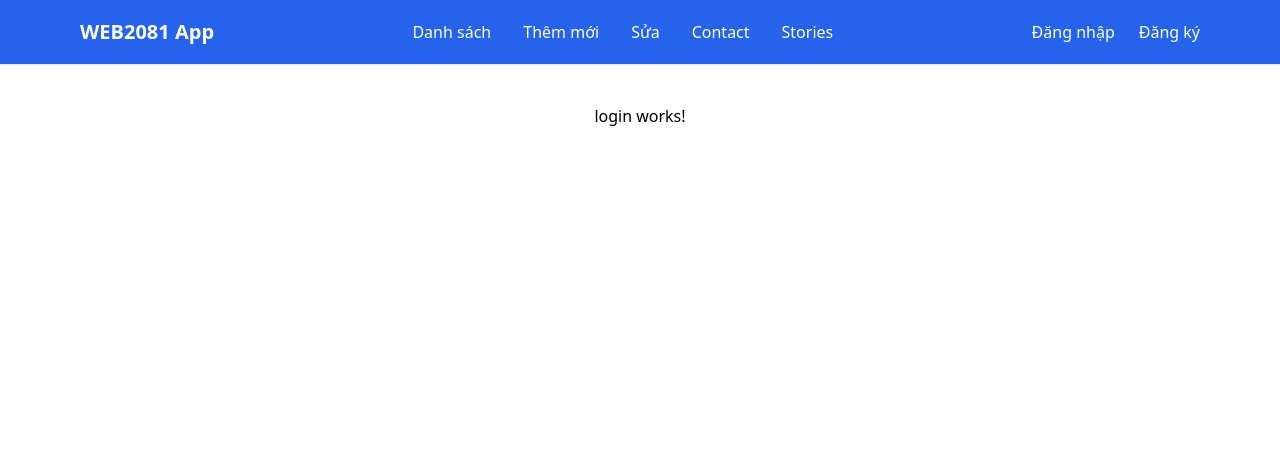
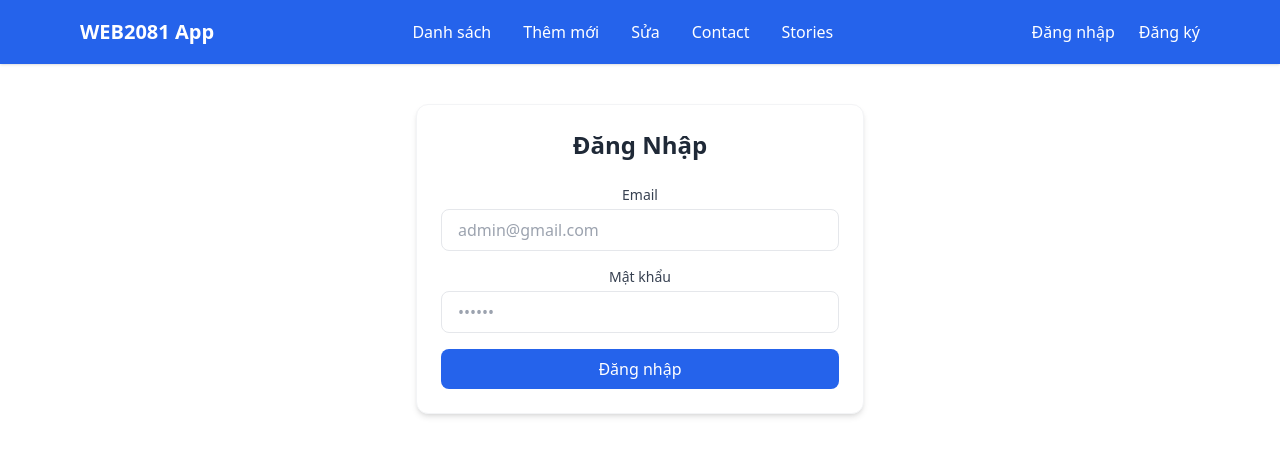
Before and after one commit to dangviet289/fe1-web2081-summer26-main, an Angular app: page /login in a window 1280 px wide. Shown: the top 456 px of the page. Built offline with nearby package versions, Linux system fonts and the light colour scheme.

Commit message:
Bài lab8

```diff
--- a/src/app/app.config.ts
+++ b/src/app/app.config.ts
@@ -1,11 +1,14 @@
-import {
-  ApplicationConfig,
-  provideBrowserGlobalErrorListeners,
-} from '@angular/core';
+import { ApplicationConfig, provideZoneChangeDetection } from '@angular/core'; // <-- Import đúng hàm này
 import { provideRouter } from '@angular/router';
-import { provideHttpClient } from "@angular/common/http";
+import { provideHttpClient, withInterceptors } from '@angular/common/http';
+
 import { routes } from './app.routes';
+import { authInterceptor } from './services/auth.interceptor';
 
 export const appConfig: ApplicationConfig = {
-  providers: [provideBrowserGlobalErrorListeners(), provideRouter(routes), provideHttpClient()],
+  providers: [
+    provideZoneChangeDetection({ eventCoalescing: true }),
+    provideRouter(routes),
+    provideHttpClient(withInterceptors([authInterceptor]))
+  ]
 };
--- a/src/app/app.routes.ts
+++ b/src/app/app.routes.ts
@@ -9,6 +9,9 @@ import { EditStory } from './pages/edit-story/edit-story';
 import { Register } from './pages/register/register';
 import { Login } from './pages/login/login';
 
+import { authGuard, guestGuard } from './guards/auth.guard';
+
+
 export const routes: Routes = [
   { path: '', component: Home },
   { path: 'about', component: About },
@@ -19,4 +22,7 @@ export const routes: Routes = [
   { path: 'edit-story/:id', component: EditStory},
   { path: 'register', component: Register},
   { path: 'login', component: Login},
+  { path: '', component: Home, canActivate: [authGuard] },
+  { path: 'login', component: Login, canActivate: [guestGuard] },
+  { path: '**', redirectTo: '' }
 ];
--- /dev/null
+++ b/src/app/guards/auth.guard.ts
@@ -0,0 +1,31 @@
+import { inject } from '@angular/core';
+import { Router, CanActivateFn } from '@angular/router';
+import { AuthService } from './.././services/auth';
+
+// Guard chặn chưa login (dùng cho trang bảo mật như Trang chủ)
+export const authGuard: CanActivateFn = (route, state) => {
+  const authService = inject(AuthService);
+  const router = inject(Router);
+
+  if (authService.isLoggedIn()) {
+    return true; // Cho phép vào
+  }
+
+  // Chưa login -> đá về trang login
+  router.navigateByUrl('/login');
+  return false;
+};
+
+// Guard chặn đã login rồi (dùng cho trang login)
+export const guestGuard: CanActivateFn = (route, state) => {
+  const authService = inject(AuthService);
+  const router = inject(Router);
+
+  if (!authService.isLoggedIn()) {
+    return true; // Chưa login thì cho vào trang login
+  }
+
+  // Đã login rồi -> đá về trang chủ, không cho vào trang login nữa
+  router.navigateByUrl('/');
+  return false;
+};
--- a/src/app/pages/login/login.html
+++ b/src/app/pages/login/login.html
@@ -1 +1,69 @@
-<p>login works!</p>
+<div class="p-6 max-w-md mx-auto bg-white rounded-xl shadow-md border border-gray-100 mt-10">
+  <h1 class="text-2xl font-bold mb-6 text-center text-gray-800">Đăng Nhập</h1>
+
+  <form [formGroup]="loginForm" (ngSubmit)="submitForm()" class="space-y-4">
+    <!-- Email -->
+    <div>
+      <label class="block text-sm font-medium text-gray-700 mb-1">Email</label>
+      <input
+        type="email"
+        formControlName="email"
+        placeholder="admin@gmail.com"
+        class="w-full px-4 py-2 border rounded-lg focus:outline-none focus:ring-2 focus:ring-blue-500"
+        [ngClass]="{'border-red-500': loginForm.get('email')?.invalid && loginForm.get('email')?.touched}"
+      />
+      @if (loginForm.get('email')?.invalid && loginForm.get('email')?.touched) {
+        <div class="text-red-500 text-xs mt-1">
+          @if (loginForm.get('email')?.errors?.['required']) {
+            <span>Email không được để trống.</span>
+          }
+          @if (loginForm.get('email')?.errors?.['email']) {
+            <span>Email không đúng định dạng.</span>
+          }
+        </div>
+      }
+    </div>
+
+    <!-- Password -->
+    <div>
+      <label class="block text-sm font-medium text-gray-700 mb-1">Mật khẩu</label>
+      <input
+        type="password"
+        formControlName="password"
+        placeholder="••••••"
+        class="w-full px-4 py-2 border rounded-lg focus:outline-none focus:ring-2 focus:ring-blue-500"
+        [ngClass]="{'border-red-500': loginForm.get('password')?.invalid && loginForm.get('password')?.touched}"
+      />
+      @if (loginForm.get('password')?.invalid && loginForm.get('password')?.touched) {
+        <div class="text-red-500 text-xs mt-1">
+          @if (loginForm.get('password')?.errors?.['required']) {
+            <span>Mật khẩu không được để trống.</span>
+          }
+          @if (loginForm.get('password')?.errors?.['minlength']) {
+            <span>Mật khẩu phải có ít nhất 6 ký tự.</span>
+          }
+        </div>
+      }
+    </div>
+
+    <!-- Hiển thị lỗi khi gọi API thất bại -->
+    @if (error) {
+      <div class="p-3 bg-red-50 border border-red-200 text-red-600 text-sm rounded-lg text-center">
+        {{ error }}
+      </div>
+    }
+
+    <!-- Nút Submit -->
+    <button
+      type="submit"
+      [disabled]="loading"
+      class="w-full py-2 px-4 bg-blue-600 hover:bg-blue-700 text-white font-medium rounded-lg transition duration-200 disabled:bg-gray-400 cursor-pointer"
+    >
+      @if (loading) {
+        <span>Đang xử lý...</span>
+      } @else {
+        <span>Đăng nhập</span>
+      }
+    </button>
+  </form>
+</div>
--- a/src/app/pages/login/login.ts
+++ b/src/app/pages/login/login.ts
@@ -1,11 +1,51 @@
-import { Component } from '@angular/core';
+import { AuthService } from './../../services/auth';
+import { Component } from "@angular/core";
+import { FormBuilder, FormGroup, ReactiveFormsModule, Validators } from "@angular/forms";
+import { Router } from "@angular/router";
+import { CommonModule } from "@angular/common";
 
 @Component({
-  selector: 'app-login',
-  imports: [],
-  templateUrl: './login.html',
-  styleUrl: './login.css',
+  selector: "app-login",
+  imports: [ReactiveFormsModule, CommonModule],
+  templateUrl: "./login.html",
+  styleUrl: "./login.css",
 })
 export class Login {
+  loginForm: FormGroup;
+  loading = false;
+  error = "";
 
+  constructor(
+    private fb: FormBuilder,
+    private authService: AuthService, // Sử dụng AuthService thay vì HttpClient trực tiếp
+    private router: Router
+  ) {
+    this.loginForm = this.fb.group({
+      email: ["", [Validators.required, Validators.email]],
+      password: ["", [Validators.required, Validators.minLength(6)]],
+    });
+  }
+
+  submitForm() {
+    if (this.loginForm.invalid) {
+      this.loginForm.markAllAsTouched();
+      return;
+    }
+
+    this.loading = true;
+    this.error = "";
+
+    this.authService.login(this.loginForm.value).subscribe({
+      next: (res: any) => {
+        this.loading = false;
+        localStorage.setItem("token", res.accessToken);
+        localStorage.setItem("user", JSON.stringify(res.user));
+        this.router.navigateByUrl("/");
+      },
+      error: () => {
+        this.loading = false;
+        this.error = "Sai email hoặc mật khẩu";
+      },
+    });
+  }
 }
--- /dev/null
+++ b/src/app/services/auth.interceptor.ts
@@ -0,0 +1,19 @@
+import { HttpInterceptorFn } from '@angular/common/http';
+
+export const authInterceptor: HttpInterceptorFn = (req, next) => {
+  // Lấy token từ localStorage
+  const token = localStorage.getItem('token');
+
+  // Nếu có token, clone request cũ và thêm header Authorization vào
+  if (token) {
+    const clonedReq = req.clone({
+      setHeaders: {
+        Authorization: `Bearer ${token}`
+      }
+    });
+    return next(clonedReq);
+  }
+
+  // Nếu không có token, giữ nguyên request và gửi đi bình thường
+  return next(req);
+};
--- /dev/null
+++ b/src/app/services/auth.ts
@@ -0,0 +1,28 @@
+import { Injectable } from "@angular/core";
+import { HttpClient } from "@angular/common/http";
+import { Router } from "@angular/router";
+
+@Injectable({
+  providedIn: "root",
+})
+export class AuthService {
+  api = "http://localhost:3000";
+
+  constructor(private http: HttpClient, private router: Router) {}
+
+  login(data: any) {
+    return this.http.post<any>(`${this.api}/login`, data);
+  }
+
+  // Hàm kiểm tra đã đăng nhập chưa
+  isLoggedIn(): boolean {
+    return !!localStorage.getItem("token");
+  }
+
+  // Hàm đăng xuất
+  logout() {
+    localStorage.removeItem("token");
+    localStorage.removeItem("user");
+    this.router.navigateByUrl("/login");
+  }
+}
```
Also changed, not shown: 2 other files (tests, documents, lock files or other folders).
